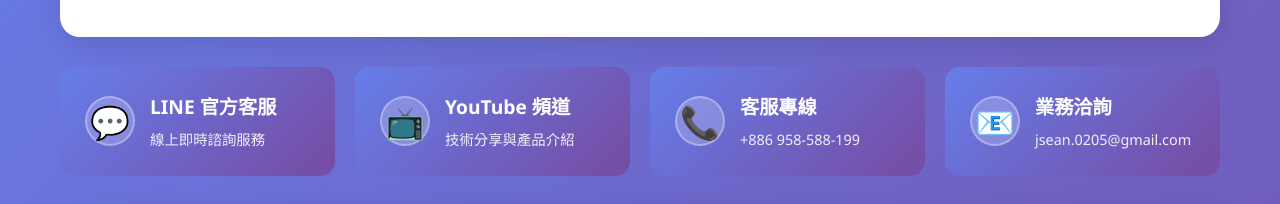
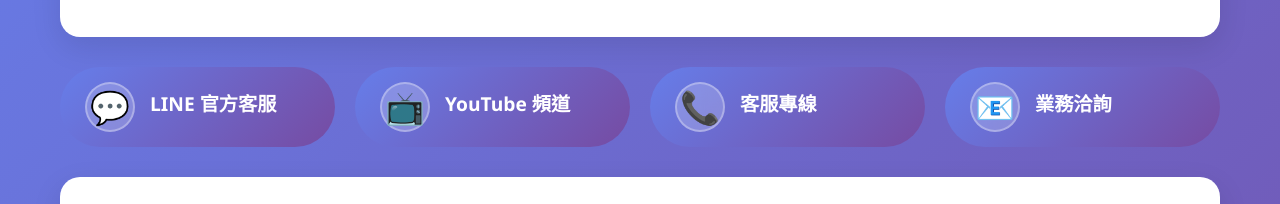
Before and after one commit to latte0205/my-website, a plain HTML site: page index.html in a window 1280 px wide. Shown: the part 327-531 px from the top of the page. Drawn offline with Linux system fonts and the light colour scheme.

Commit message:
Update index.html

```diff
--- a/index.html
+++ b/index.html
@@ -75,8 +75,8 @@
         .contact-card {
             background: linear-gradient(135deg, #667eea, #764ba2);
             color: white;
-            padding: 25px;
-            border-radius: 15px;
+            padding: 15px 25px;
+            border-radius: 50px;
             text-decoration: none;
             transition: transform 0.3s ease, box-shadow 0.3s ease;
             display: flex;
@@ -212,7 +212,7 @@
                 <div class="contact-icon">💬</div>
                 <div class="contact-info">
                     <h3>LINE 官方客服</h3>
-                    <p>線上即時諮詢服務</p>
+                    <!-- <p>線上即時諮詢服務</p> -->
                 </div>
             </a>
 
@@ -220,15 +220,15 @@
                 <div class="contact-icon">📺</div>
                 <div class="contact-info">
                     <h3>YouTube 頻道</h3>
-                    <p>技術分享與產品介紹</p>
+                    <!-- <p>技術分享與產品介紹</p> -->
                 </div>
             </a>
 
-            <a href="tel:+886912345678" class="contact-card">
+            <a href="tel:+886958588199" class="contact-card">
                 <div class="contact-icon">📞</div>
                 <div class="contact-info">
                     <h3>客服專線</h3>
-                    <p>+886 958-588-199</p>
+                    <!-- <p>+886 958-588-199</p> -->
                 </div>
             </a>
 
@@ -236,7 +236,7 @@
                 <div class="contact-icon">📧</div>
                 <div class="contact-info">
                     <h3>業務洽詢</h3>
-                    <p>jsean.0205@gmail.com</p>
+                    <!-- <p>jsean.0205@gmail.com</p> -->
                 </div>
             </a>
         </div>
```
